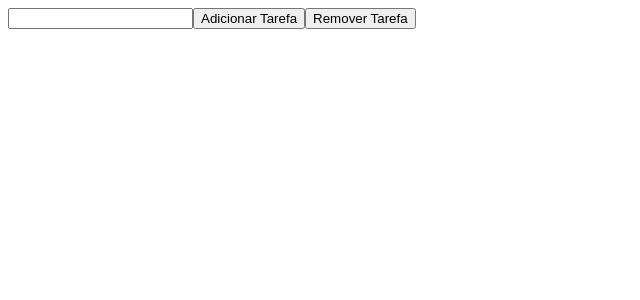
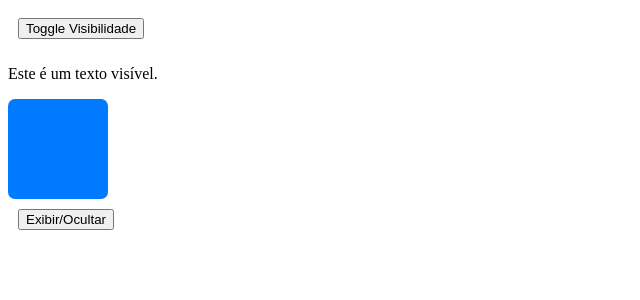
Before and after one commit to leoportogtr86/react-gerador-senhas, a React (Vite) app: page / in a window 1280 px wide. Shown: the top 300 px of the page, without its empty margins (0-640 px from the left). Built offline with nearby package versions, Linux system fonts and the light colour scheme.

Commit message:
exercicios

```diff
--- a/src/App.jsx
+++ b/src/App.jsx
@@ -1,11 +1,11 @@
 import './App.css'
-import ListaTarefas from "./components/ListaTarefas/index.jsx";
+import ControleVisibilidade from "./components/ControleVisibilidade/index.jsx";
 
 function App() {
 
     return (
         <div>
-            <ListaTarefas/>
+            <ControleVisibilidade/>
         </div>
     )
 }
--- /dev/null
+++ b/src/components/ControleVisibilidade/ControleVisibilidade.css
@@ -0,0 +1,19 @@
+#blue {
+    width: 100px;
+    height: 100px;
+    border-radius: 7px;
+    background-color: #007bff;
+    transition: 1s;
+}
+
+.show {
+    opacity: 1;
+}
+
+.hide {
+    opacity: 0;
+}
+
+button {
+    margin: 10px;
+}
--- /dev/null
+++ b/src/components/ControleVisibilidade/index.jsx
@@ -0,0 +1,24 @@
+import {useState} from 'react';
+import "./ControleVisibilidade.css";
+
+function ControleVisibilidade() {
+    const [visivel, setVisivel] = useState(true);
+    const [visibilidade, setVisibilidade] = useState("show");
+    const mudarVisibilidade = () => {
+        setVisibilidade(visibilidade === "show" ? "hide" : "show");
+    }
+    return (
+        <div>
+            <button onClick={() => setVisivel(!visivel)}>Toggle Visibilidade</button>
+            {visivel && <p>Este é um texto visível.</p>}
+            <div id="blue" className={visibilidade}></div>
+            <button onClick={mudarVisibilidade} type="button">Exibir/Ocultar</button>
+        </div>
+    );
+}
+
+export default ControleVisibilidade;
+
+// #### Requisitos:
+//     - Adicionar um botão para exibir/ocultar um elemento adicional (por exemplo, uma imagem).
+// - Adicionar uma animação de transição ao exibir/ocultar os elementos.
```
Also changed, not shown: 1 other file (tests, documents, lock files or other folders).
